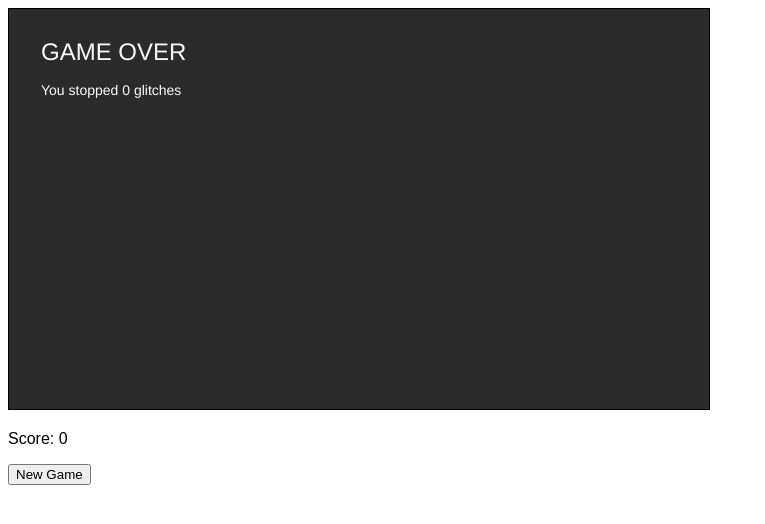
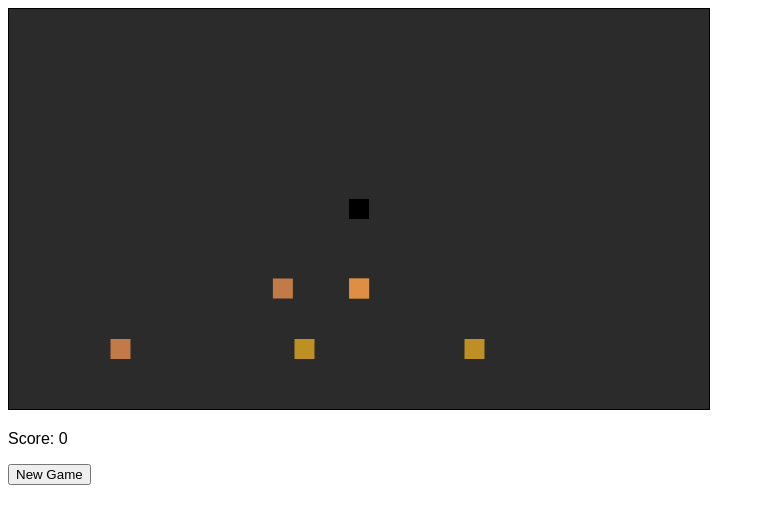
Before and after one commit to andyfleming/js13k-mini-game-2016, a website: page src/index.html in a window 1280 px wide. Shown: the whole page, without its empty margins (0-765 px from the left). Drawn offline with Linux system fonts and the light colour scheme; files that its build step writes are made by us from their sources.

Commit message:
final game

```diff
--- a/src/main.css
+++ b/src/main.css
@@ -5,3 +5,13 @@ body {
 canvas {
     border: solid 1px black;
 }
+
+button, p {
+    -webkit-touch-callout: none; /* iOS Safari */
+    -webkit-user-select: none;   /* Chrome/Safari/Opera */
+    -khtml-user-select: none;    /* Konqueror */
+    -moz-user-select: none;      /* Firefox */
+    -ms-user-select: none;       /* Internet Explorer/Edge */
+    user-select: none;           /* Non-prefixed version, currently
+                                  not supported by any browser */
+}
--- a/src/main.js
+++ b/src/main.js
@@ -5,6 +5,7 @@ var newGameEl = document.getElementById('new')
 var scoreValueEl = document.getElementById('score-value')
 var score
 var gameActive
+var roundCount
 
 // Shortcuts
 var rand = Math.random
@@ -41,14 +42,15 @@ function drawHero() {
   ctx.fillRect(hero.x, hero.y, hero.w, hero.h);
 }
 
-function createEnemy() {
+function createEnemy(speed) {
   return {
     x: randInt(20, canvas.width - 20),
     y: rand() > 0.5 ? 20 : canvas.height - 40,
     w: 20,
     h: 20,
     color: ['#AA3846','#E88E4F', '#E3A922'][randInt(0,2)],
-    index: enemies.length
+    index: enemies.length,
+    speed: speed
   }
 }
 
@@ -58,15 +60,15 @@ function updateEnemy(enemy) {
   }
 
   if (enemy.x > hero.x) {
-    enemy.x -= 0.75
+    enemy.x -= enemy.speed * 0.75
   } else if (enemy.x < hero.x) {
-    enemy.x += 0.75
+    enemy.x += enemy.speed * 0.75
   }
 
   if (enemy.y > hero.y) {
-    enemy.y -= 1
+    enemy.y -= enemy.speed
   } else if (enemy.y < hero.y) {
-    enemy.y += 1
+    enemy.y += enemy.speed
   }
 
 }
@@ -162,6 +164,7 @@ function checkForProjectileHit(enemy) {
       enemyHit = true
       projectiles[proj.index] = null
       enemies[enemy.index] = null
+      incrementScore()
     }
   })
 }
@@ -184,11 +187,11 @@ function draw() {
     ctx.font = "24px Helvetica";
     ctx.textAlign = "left";
     ctx.textBaseline = "top";
-    ctx.fillText('GAME OVER', 32, 32);
+    ctx.fillText('GOOD WORK!', 32, 32);
     ctx.font = "14px Helvetica";
     ctx.textAlign = "left";
     ctx.textBaseline = "top";
-    ctx.fillText('You stopped ' + score + ' glitches', 32, 75);
+    ctx.fillText('You stopped ' + score + ' glitches!', 32, 75);
   }
 
 }
@@ -200,6 +203,7 @@ function incrementScore() {
 
 function startNewGame() {
 
+  roundCount = 0
   enemies = []
   projectiles = []
   gameActive = true
@@ -212,10 +216,6 @@ function startNewGame() {
   // If the time passed is 2 seconds
   // - raise the speed of the enemies
   // - raise the number of enemies to spawn
-
-  enemies.push(createEnemy())
-  enemies.push(createEnemy())
-  enemies.push(createEnemy())
 }
 
 function loop() {
@@ -242,7 +242,39 @@ canvas.addEventListener('click', function(e) {
   if (gameActive) {
     createProjectile(e.offsetX, e.offsetY)
   }
+  e.preventDefault()
 })
+
+setInterval(function() {
+  if (gameActive) {
+    var enemiesToCreate
+    var speed
+
+    if (roundCount > 2) {
+      enemiesToCreate = floor(roundCount / 2)
+    } else {
+      enemiesToCreate = 3
+    }
+
+    if (roundCount > 15) {
+      speed = 2
+    } else if (roundCount > 10) {
+      speed = 1.5
+    } else if (roundCount > 5) {
+      speed = 1
+    } else if (roundCount > 2) {
+      speed = 0.75
+    } else {
+      speed = 0.5
+    }
+
+    for (var i = 0; i < enemiesToCreate; i++) {
+      enemies.push(createEnemy(speed))
+    }
+
+    roundCount++
+  }
+}, 2000)
 
 // Let's play this game!
 var then = Date.now()
```
Also changed, not shown: preview.png (added), thumbnail.png (added).
